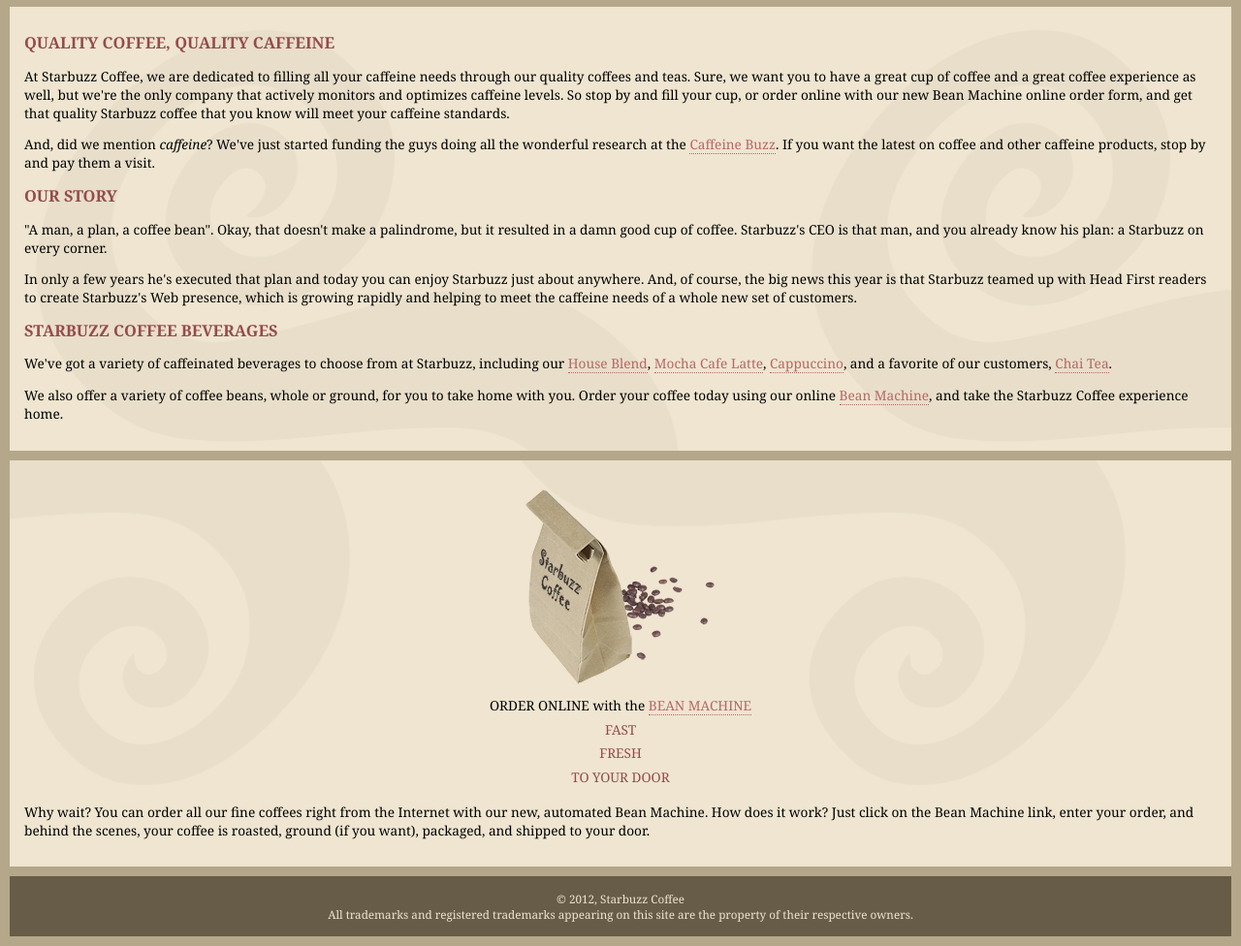
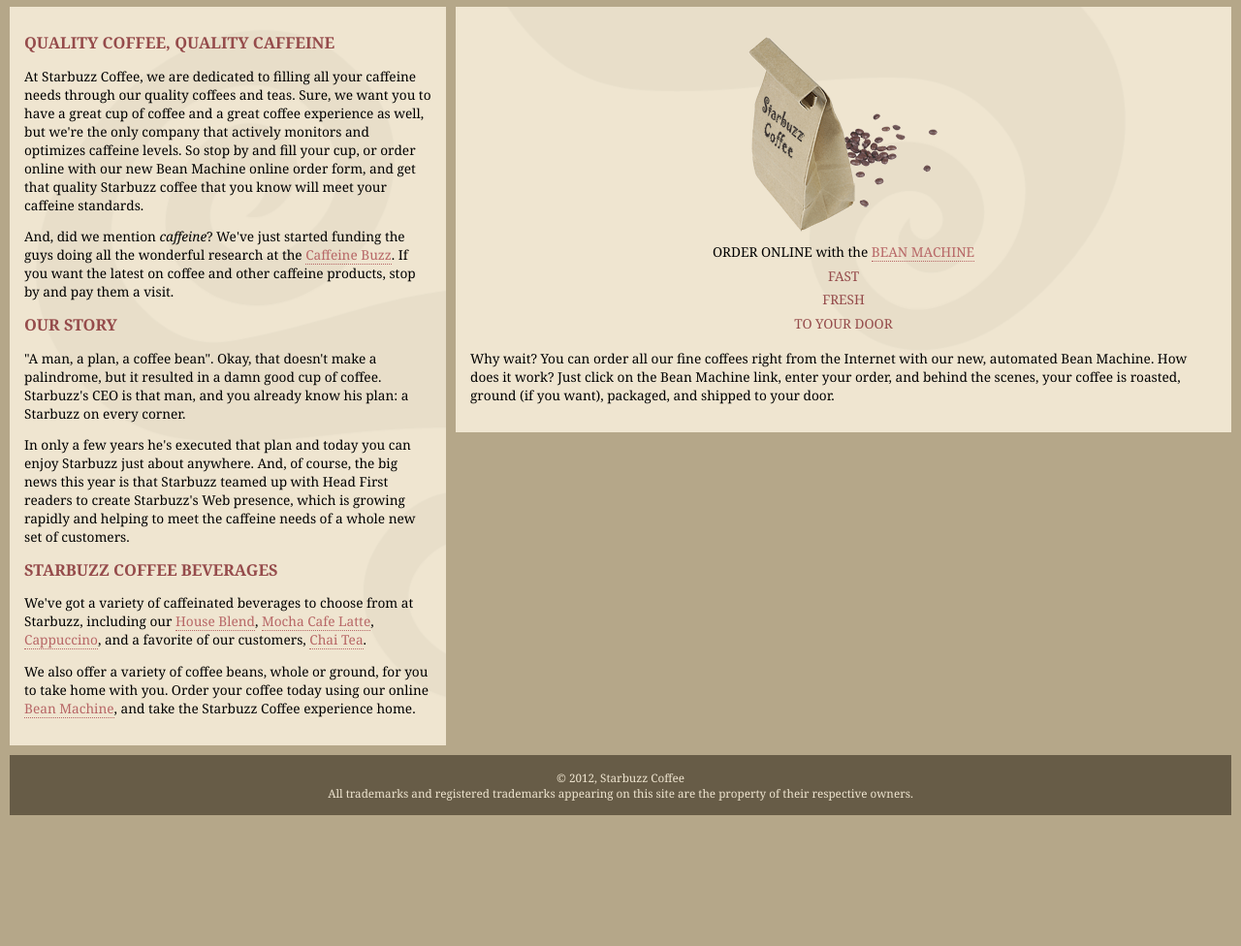
Before and after one commit to Zengxubin/School-starbuzz, a plain HTML site: page index.html in a window 1280 px wide. Shown: the part 121-1097 px from the top of the page at 97% size. After the commit the page ends 972 px from the top, so only its background shows below. Drawn offline with Linux system fonts and the light colour scheme.

Commit message:
第一次修改CSS

```diff
--- a/starbuzz.css
+++ b/starbuzz.css
@@ -16,13 +16,15 @@
   font-size:        105%;
   padding:          15px;
   margin:           0px 10px 10px 10px;
+  width:            420px;
+  float:            left;
 }
 
 #sidebar {
   background:       #efe5d0 url(images/background.gif) bottom right;
   font-size:        105%;
   padding:          15px;
-  margin:           0px 10px 10px 10px;
+  margin:           0px 10px 10px 470px;
 }
 
 #footer {
@@ -32,6 +34,7 @@
   padding:          15px;
   margin:           10px;
   font-size:        90%;
+  clear:            left;
 }
 
 h1 {
```
